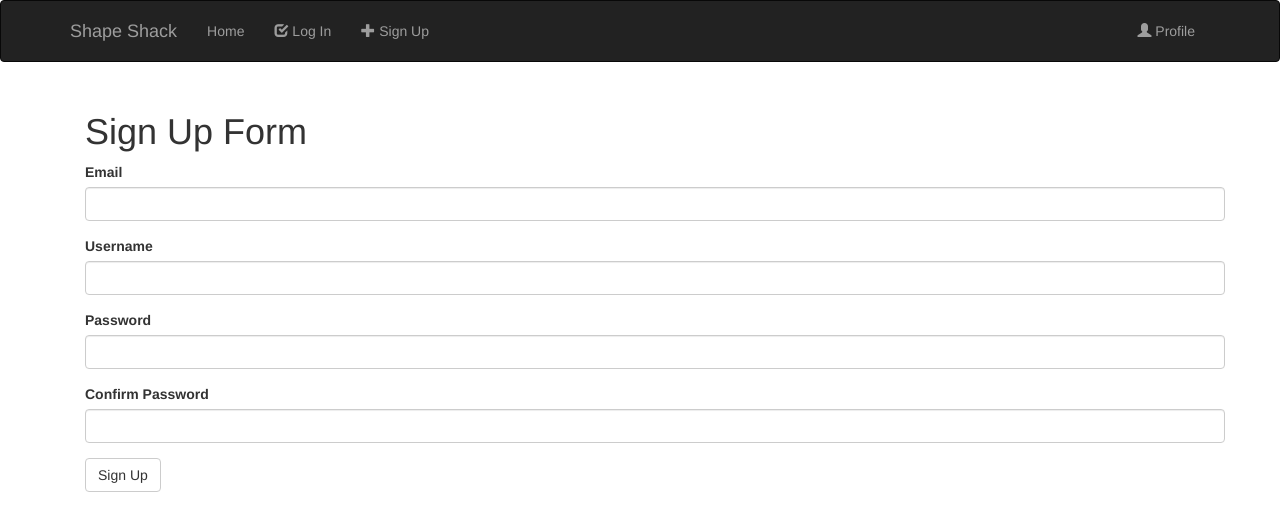
After one commit to joshlemberg/CSC210-Final-Project, a Flask app: page /auth/signup in a window 1280 px wide. The commit adds this page. Shown: the top 531 px of the page. Run offline with Flask 2, Linux system fonts and the light colour scheme; some libraries are stand-ins or nearby versions.

Commit message:
email works now

```diff
--- a/app/auth/forms.py
+++ b/app/auth/forms.py
@@ -1,9 +1,34 @@
 from flask_wtf import FlaskForm
 from wtforms import StringField, PasswordField, BooleanField, SubmitField
-from wtforms.validators import DataRequired, Length, Email
+from wtforms import ValidationError
+from wtforms.validators import DataRequired, Length, Email, Regexp, EqualTo
+from ..models import User
 
 class LoginForm(FlaskForm):
     email = StringField('Email', validators=[DataRequired(message="Email is required"), Length(1, 64), Email(message="Not a valid email")])
     password = PasswordField('Password', validators=[DataRequired(message="Password is required")])
     remember_me = BooleanField('Keep me logged in')
     submit = SubmitField('Log In')
+
+class SignUpForm(FlaskForm):
+    email = StringField('Email', validators=[DataRequired(message="Email is required"), Length(1, 64), Email(message="Not a valid email")])
+    username = StringField('Username', validators=[DataRequired(message="Username is required"), Length(1, 64), Regexp('^[A-Za-z][A-Za-z0-9_.]*$', 0, message="Username must have only letters, numbers, dots, or underscores.")])
+    # We should change the regexp for whatever we want it to be for Username
+    password = PasswordField('Password', validators=[DataRequired(message="Password is required"), EqualTo('passwordConfirm', message="Passwords must match")])
+    passwordConfirm = PasswordField('Confirm Password', validators=[DataRequired("Password Confirmation is required")])
+    submit = SubmitField('Sign Up')
+
+    '''
+    Page 116:
+    This form also has two custom validators implemented as methods.
+    When a form defines a method with the prefix 'validate_' followed by the name of a field, the method is invoked in addition to any regularly defined validators.
+    In this case, the custom validators for email and username ensure that the values given are not duplicates.
+    The custom validators indicate a validation error by raising a ValidationError exception with the text of the error message as an argument.
+    '''
+    def validate_email(self, field):
+        if User.query.filter_by(email=field.data).first():
+            raise ValidationError('That email is already registered to an account.')
+
+    def validate_username(self, field):
+        if User.query.filter_by(username=field.data).first():
+            raise ValidationError('That username has already been taken.')
--- a/app/auth/views.py
+++ b/app/auth/views.py
@@ -1,8 +1,10 @@
 from flask import render_template, redirect, request, url_for, flash
-from flask_login import login_user, logout_user
+from flask_login import login_user, logout_user, current_user, login_required
 from . import auth
 from ..models import User
-from .forms import LoginForm
+from .forms import LoginForm, SignUpForm
+from .. import db
+from ..email import send_email
 
 @auth.route('/login', methods=['GET', 'POST'])
 def login():
@@ -23,3 +25,37 @@ def logout():
     logout_user()
     flash('You have been successfully logged out.')
     return redirect(url_for('main.index'))
+
+@auth.route('/signup', methods=['GET', 'POST'])
+def signup():
+    form = SignUpForm()
+    if form.validate_on_submit():
+        user = User(email=form.email.data, username=form.username.data, password=form.password.data)
+        db.session.add(user)
+        db.session.commit()
+        token = user.generate_confirmation_token()
+        send_email(user.email, 'Confirm Your Account', 'auth/email/confirm', user=user, token=token)
+        flash('You have been signed up! A confirmation email has been sent to you.')
+        return redirect(url_for('auth.login'))
+    return render_template('auth/signup.html', form=form)
+
+@auth.route('/confirm/<token>')
+@login_required
+def confirm(token):
+    if current_user.confirmed:
+        return redirect(url_for('main.index'))
+    if current_user.confirm(token): # Calls on confirm(self, token) from User in models.py
+        db.session.commit()
+        flash('Your account has been confirmed!')
+    else:
+        flash('The account confirmation link is invalid or has expired.')
+    return redirect(url_for('main.index'))
+
+
+@auth.route('/confirm')
+@login_required
+def resend_confirmation():
+    token = current_user.generate_confirmation_token()
+    send_email(current_user.email, 'Confirm Your Account', 'auth/email/confirm', user=current_user, token=token)
+    flash('A new confirmation email has been sent to you.')
+    return redirect(url_for('main.index'))
--- /dev/null
+++ b/app/templates/auth/signup.html
@@ -0,0 +1,11 @@
+{% extends 'base.html' %}
+{% import "bootstrap/wtf.html" as wtf %}
+
+{% block page_content %}
+<body>
+	<div class="container">
+    	<h1>Sign Up Form</h1>
+        {{ wtf.quick_form(form) }}
+	</div>
+</body>
+{% endblock page_content %}
--- a/app/templates/base.html
+++ b/app/templates/base.html
@@ -20,16 +20,20 @@
                 <span class="icon-bar"></span>
                 <span class="icon-bar"></span>
             </button>
-            <a class="navbar-brand" href="/">CSC 210 Final Project</a>
+            <a class="navbar-brand" href="/">Shape Shack</a>
         </div>
         <div class="navbar-collapse collapse">
             <ul class="nav navbar-nav">
                 <li><a href="/">Home</a></li>
                 {% if current_user.is_authenticated %}
-                <li><a href="{{ url_for('auth.logout') }}">Log Out</a></li>
+                <li><a href="{{ url_for('auth.logout') }}"><span class="glyphicon glyphicon-off"></span> Log Out</a></li>
                 {% else %}
-                <li><a href="{{ url_for('auth.login') }}">Log In</a></li>
+                <li><a href="{{ url_for('auth.login') }}"><span class="glyphicon glyphicon-check"></span> Log In</a></li>
+                <li><a href="{{ url_for('auth.signup') }}"><span class="glyphicon glyphicon-plus"></span> Sign Up</a></li>
                 {% endif %}
+            </ul>
+            <ul class = "nav navbar-nav navbar-right">
+                <li><a><span class="glyphicon glyphicon-user"></span> Profile</a></li>
             </ul>
         </div>
     </div>
```
Also changed, not shown: app/email.py (+20 -1 lines), app/models.py (+20 -0 lines), app/templates/auth/email/confirm-comments.txt (added, +7 -0 lines), app/templates/auth/email/confirm.html (added, +8 -0 lines), app/templates/auth/email/confirm.txt (added, +9 -0 lines), config.py (+8 -9 lines), data-dev.sqlite.
